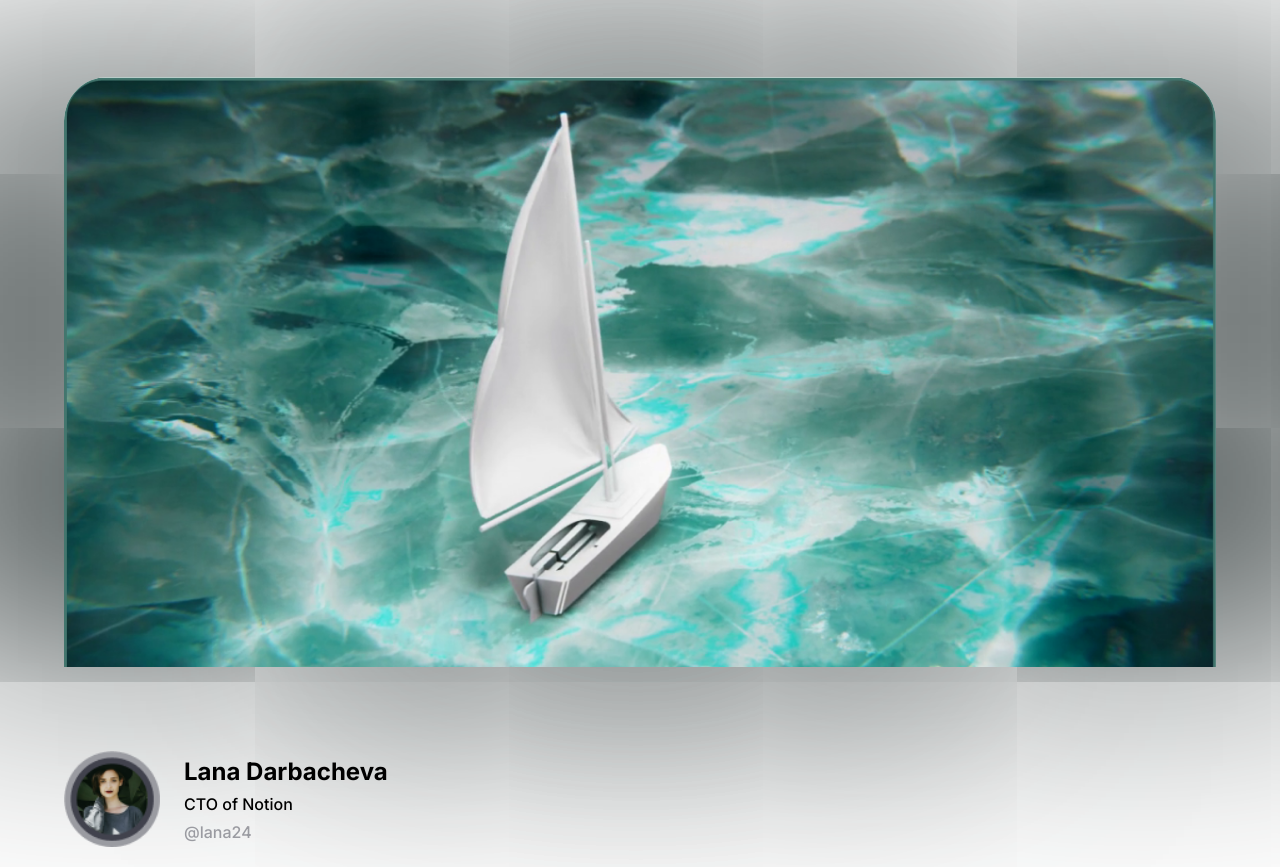
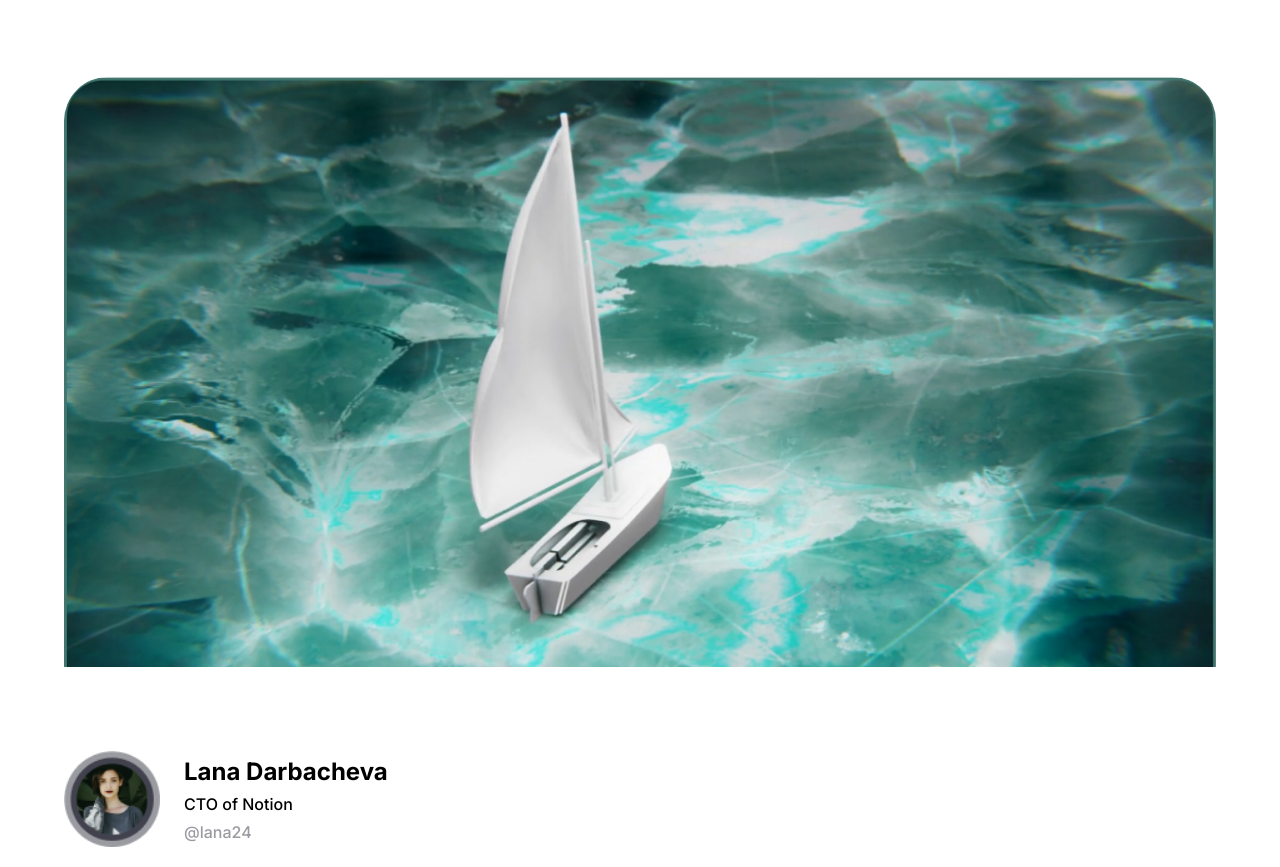
Before and after one commit to Gechilaa/oxeni_blog, a website: page main.html in a window 1280 px wide. Shown: the part 335-1202 px from the top of the page. Drawn offline with Linux system fonts and the light colour scheme.

Commit message:
image box-shadow delete

```diff
--- a/styles/pages/main/_hero.section.scss
+++ b/styles/pages/main/_hero.section.scss
@@ -56,7 +56,6 @@
         border-top-right-radius: 2.75rem;
         max-width: 80rem;
         width: 100%;
-        @include boat-shadows;
     }
     .creator {
         display: flex;
```
Also changed, not shown: styles/css/main.css.
